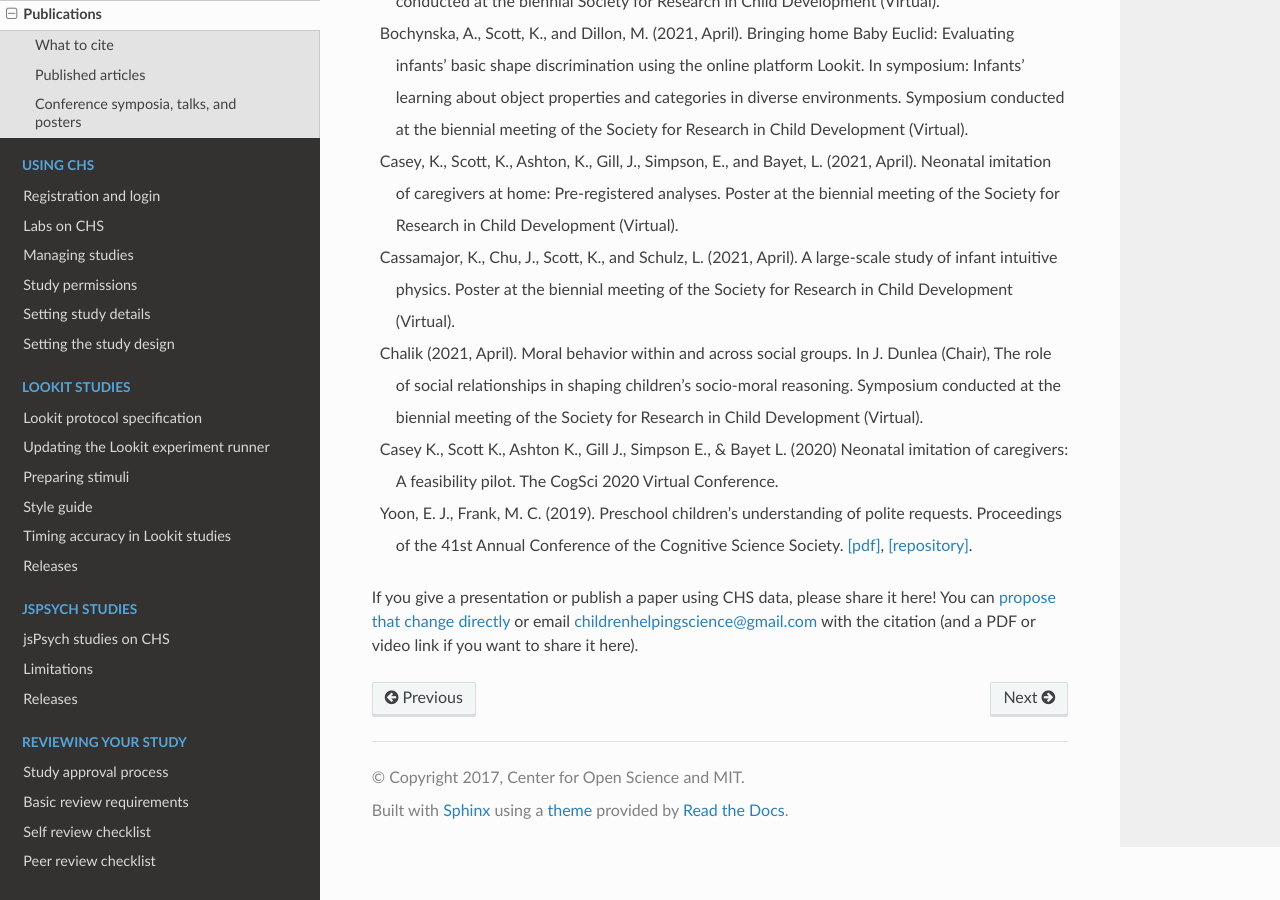
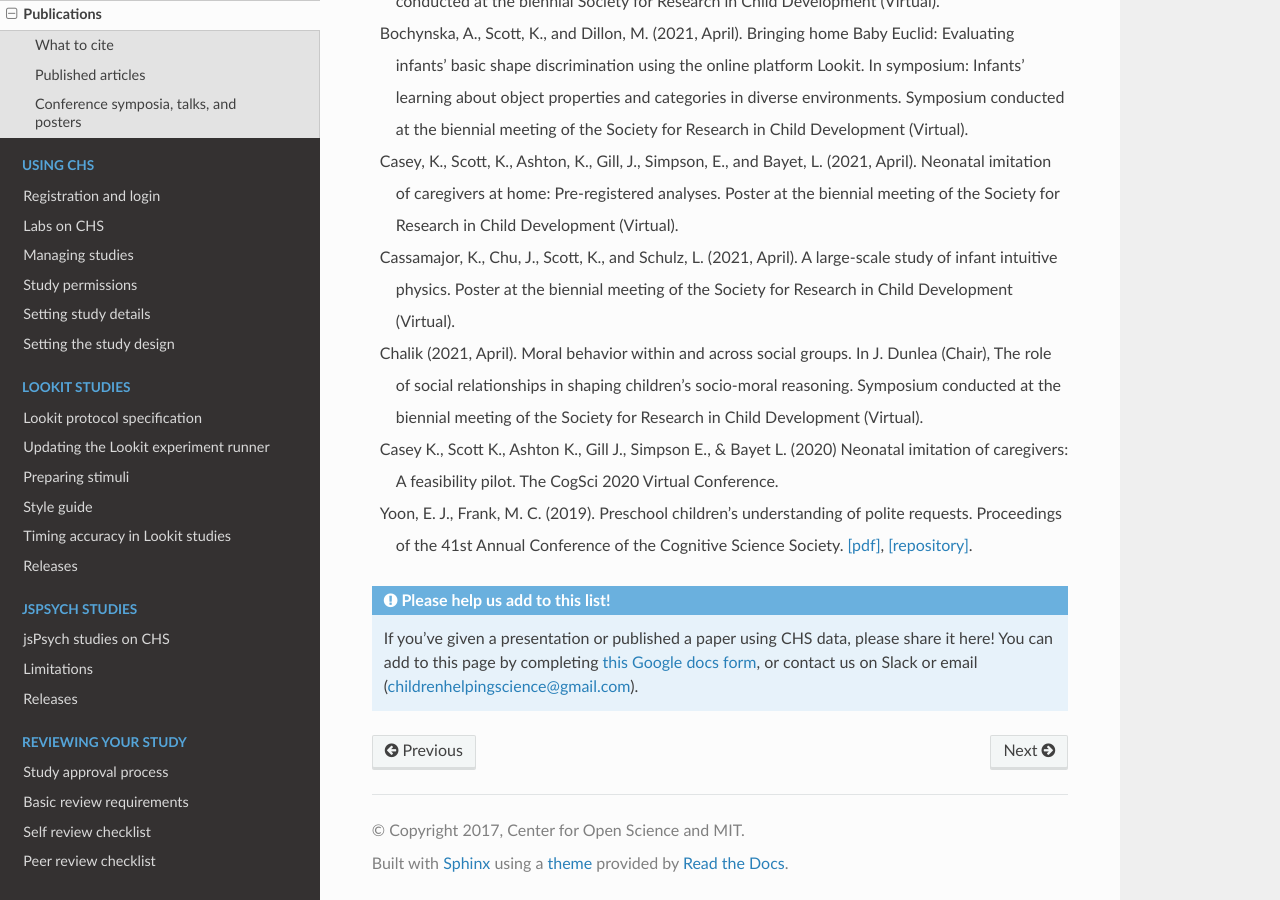
Before and after one commit to lookit/lookit-docs, a Sphinx documentation site: the page built from docs/source/publications.rst, in a window 1280 px wide and 900 px high, scrolled down 1022 px. Built offline with Sphinx 7.4.7 and the Read the Docs theme 3.1.0, drawn with Linux system fonts in a browser that asks for light colours.

Commit message:
put contribution text into admonition with link to google docs form

```diff
--- a/docs/source/publications.rst
+++ b/docs/source/publications.rst
@@ -30,7 +30,6 @@ Here's some of the research that's come out of the CHS (formerly "Lookit") platf
     </div>
 
 
-
 ------------------------------------------
 Conference symposia, talks, and posters
 ------------------------------------------
@@ -45,4 +44,6 @@ Conference symposia, talks, and posters
 - Casey K., Scott K., Ashton K., Gill J., Simpson E., & Bayet L. (2020) Neonatal imitation of caregivers: A feasibility pilot. The CogSci 2020 Virtual Conference.
 - Yoon, E. J., Frank, M. C. (2019). Preschool children's understanding of polite requests. Proceedings of the 41st Annual Conference of the Cognitive Science Society. `[pdf] <https://psyarxiv.com/r9zf4>`__, `[repository] <https://github.com/ejyoon/polcon>`__.
 
-If you give a presentation or publish a paper using CHS data, please share it here! You can :ref:`propose that change directly<First PR>` or email childrenhelpingscience@gmail.com with the citation (and a PDF or video link if you want to share it here).
+.. admonition:: Please help us add to this list!
+
+    If you've given a presentation or published a paper using CHS data, please share it here! You can add to this page by completing `this Google docs form <https://docs.google.com/forms/d/e/1FAIpQLScy0DBdFNvDPsd-YkqiDkykoUmpjEfZCObOBefW7w-ekw5v0w/viewform?usp=sf_link>`__, or contact us on Slack or email (childrenhelpingscience@gmail.com).
```
